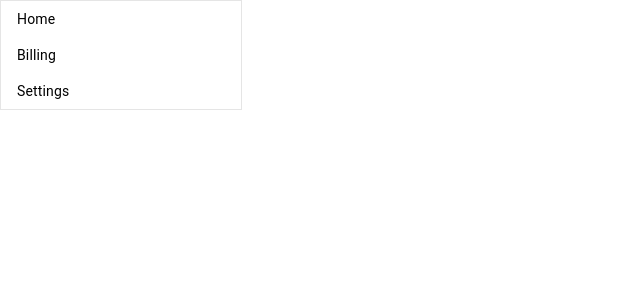
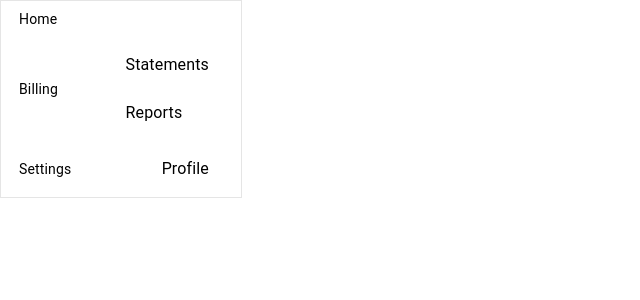
Before and after one commit to gonghaima/modern-sidebar, a React (Create React App) app: page / in a window 1280 px wide. Shown: the top 300 px of the page, without its empty margins (0-640 px from the left). Built offline with nearby package versions, Linux system fonts and the light colour scheme.

Commit message:
nested items - initial solution - code

```diff
--- a/src/App.js
+++ b/src/App.js
@@ -3,8 +3,19 @@
 
 const items = [
     { name: 'home', label: 'Home' },
-    { name: 'billing', label: 'Billing' },
-    { name: 'settings', label: 'Settings' },
+    {
+        name: 'billing',
+        label: 'Billing',
+        items: [
+            { name: 'statements', label: 'Statements' },
+            { name: 'reports', label: 'Reports' },
+        ],
+    },
+    {
+        name: 'settings',
+        label: 'Settings',
+        items: [{ name: 'profile', label: 'Profile' }],
+    },
 ]
 
 function App() {
--- a/src/Sidebar.js
+++ b/src/Sidebar.js
@@ -7,9 +7,20 @@
     return (
         <div className="sidebar">
             <List disablePadding dense>
-                {items.map(({ label, name, ...rest }) => (
-                    <ListItem key={name} button {...rest}>
+                {items.map(({ label, name, items: subItems, ...rest }) => (
+                    <ListItem style={{ paddingLeft: 18 }} key={name} button {...rest}>
                         <ListItemText>{label}</ListItemText>
+                        {Array.isArray(subItems) ? (
+                            <List disablePadding>
+                                {subItems.map((subItem) => (
+                                    <ListItem key={subItem.name} button>
+                                        <ListItemText className="sidebar-item-text">
+                                            {subItem.label}
+                                        </ListItemText>
+                                    </ListItem>
+                                ))}
+                            </List>
+                        ) : null}
                     </ListItem>
                 ))}
             </List>
```
